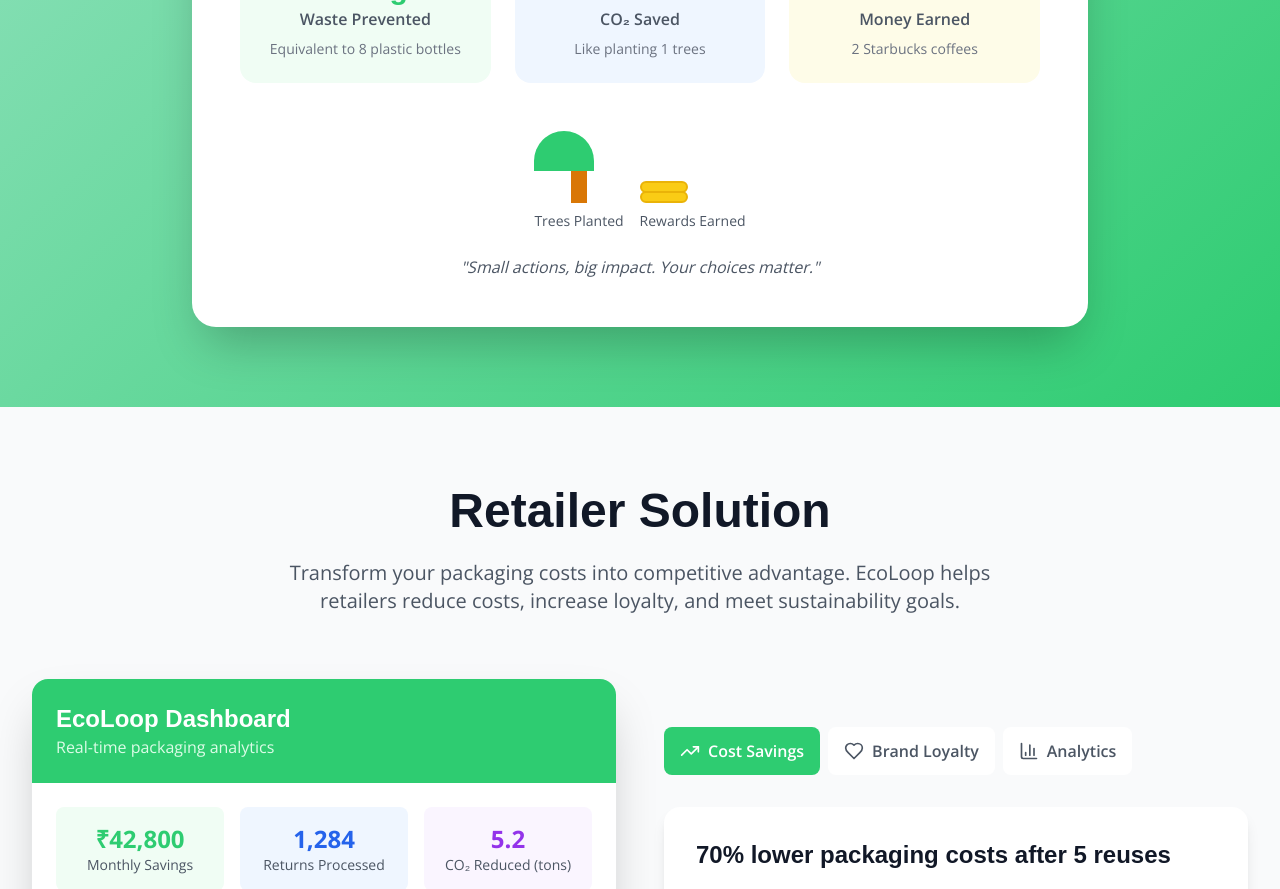
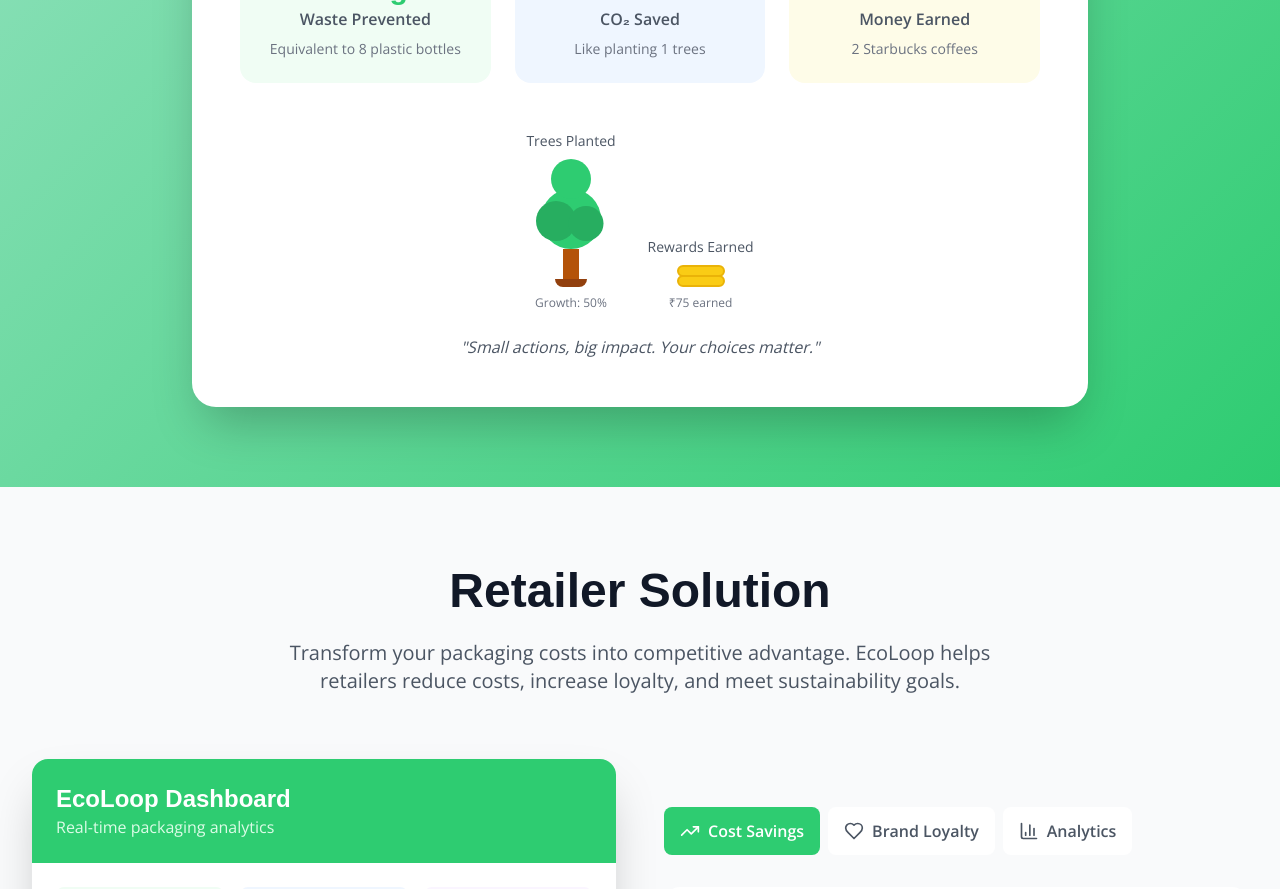
Before and after one commit to anil-02k/recycling, a Next.js app: page / in a window 1280 px wide. Shown: the part 3420-4309 px from the top of the page. Built offline with nearby package versions, Linux system fonts and the light colour scheme; a web font is replaced by a local one.

Commit message:
Make tree visualization more realistic

```diff
--- a/src/components/benefits-dashboard.tsx
+++ b/src/components/benefits-dashboard.tsx
@@ -98,22 +98,81 @@ export default function BenefitsDashboard() {
 
             {/* Visual Impact */}
             <div className="mt-12 text-center">
-              <div className="flex justify-center items-end gap-4 mb-6">
-                {/* Animated Tree Growth */}
+              <div className="flex justify-center items-end gap-8 mb-6">
+                {/* Realistic Animated Tree */}
+                <div className="relative flex flex-col items-center">
+                  <div className="text-sm text-gray-600 mb-2">Trees Planted</div>
+
+                  {/* Tree Structure */}
                   <div className="relative">
+                    {/* Tree Crown/Leaves */}
                     <div
-                    className="bg-[#2ECC71] rounded-t-full transition-all duration-1000 ease-out"
+                      className="relative transition-all duration-1000 ease-out"
                       style={{
-                      width: '60px',
-                      height: `${Math.min(returns * 8, 120)}px`,
-                      transformOrigin: 'bottom'
+                        width: `${Math.min(returns * 4 + 40, 80)}px`,
+                        height: `${Math.min(returns * 6 + 60, 100)}px`,
+                        transformOrigin: 'bottom center'
                       }}
-                  ></div>
-                  <div className="w-4 h-8 bg-amber-600 mx-auto"></div>
-                  <div className="text-sm text-gray-600 mt-2">Trees Planted</div>
+                    >
+                      {/* Main foliage - layered circles for realistic tree shape */}
+                      <div
+                        className="absolute bottom-0 left-1/2 transform -translate-x-1/2 bg-[#2ECC71] rounded-full transition-all duration-1000"
+                        style={{
+                          width: `${Math.min(returns * 4 + 40, 80)}px`,
+                          height: `${Math.min(returns * 4 + 40, 80)}px`,
+                        }}
+                      />
+
+                      {/* Secondary foliage layers for depth */}
+                      <div
+                        className="absolute bottom-2 left-1/4 transform -translate-x-1/2 bg-[#27AE60] rounded-full transition-all duration-1000"
+                        style={{
+                          width: `${Math.min(returns * 3 + 25, 50)}px`,
+                          height: `${Math.min(returns * 3 + 25, 50)}px`,
+                        }}
+                      />
+
+                      <div
+                        className="absolute bottom-2 right-1/4 transform translate-x-1/2 bg-[#27AE60] rounded-full transition-all duration-1000"
+                        style={{
+                          width: `${Math.min(returns * 3 + 20, 45)}px`,
+                          height: `${Math.min(returns * 3 + 20, 45)}px`,
+                        }}
+                      />
+
+                      {/* Top layer for tree crown */}
+                      <div
+                        className="absolute top-0 left-1/2 transform -translate-x-1/2 bg-[#2ECC71] rounded-full transition-all duration-1000"
+                        style={{
+                          width: `${Math.min(returns * 2 + 30, 60)}px`,
+                          height: `${Math.min(returns * 2 + 30, 60)}px`,
+                        }}
+                      />
+                    </div>
+
+                    {/* Tree Trunk */}
+                    <div
+                      className="bg-amber-700 mx-auto transition-all duration-1000"
+                      style={{
+                        width: `${Math.min(returns * 1.5 + 8, 16)}px`,
+                        height: `${Math.min(returns * 2 + 20, 35)}px`,
+                      }}
+                    />
+
+                    {/* Tree Roots/Base */}
+                    <div className="w-8 h-2 bg-amber-800 mx-auto rounded-b-full" />
+                  </div>
+
+                  {/* Growth indicator */}
+                  <div className="mt-2 text-xs text-gray-500">
+                    Growth: {Math.min(returns * 10, 100)}%
+                  </div>
                 </div>
 
                 {/* Animated Coin Stack */}
+                <div className="relative flex flex-col items-center">
+                  <div className="text-sm text-gray-600 mb-2">Rewards Earned</div>
+
                   <div className="relative">
                     {Array.from({ length: Math.min(Math.floor(returns / 2), 8) }).map((_, i) => (
                       <div
@@ -123,9 +182,13 @@ export default function BenefitsDashboard() {
                           marginTop: i === 0 ? '0' : '-2px',
                           animationDelay: `${i * 0.1}s`
                         }}
-                    ></div>
+                      />
                     ))}
-                  <div className="text-sm text-gray-600 mt-2">Rewards Earned</div>
+                  </div>
+
+                  <div className="mt-2 text-xs text-gray-500">
+                    ₹{moneyEarned} earned
+                  </div>
                 </div>
               </div>
 
```
Lines whose indentation alone changed are shown as unchanged.
